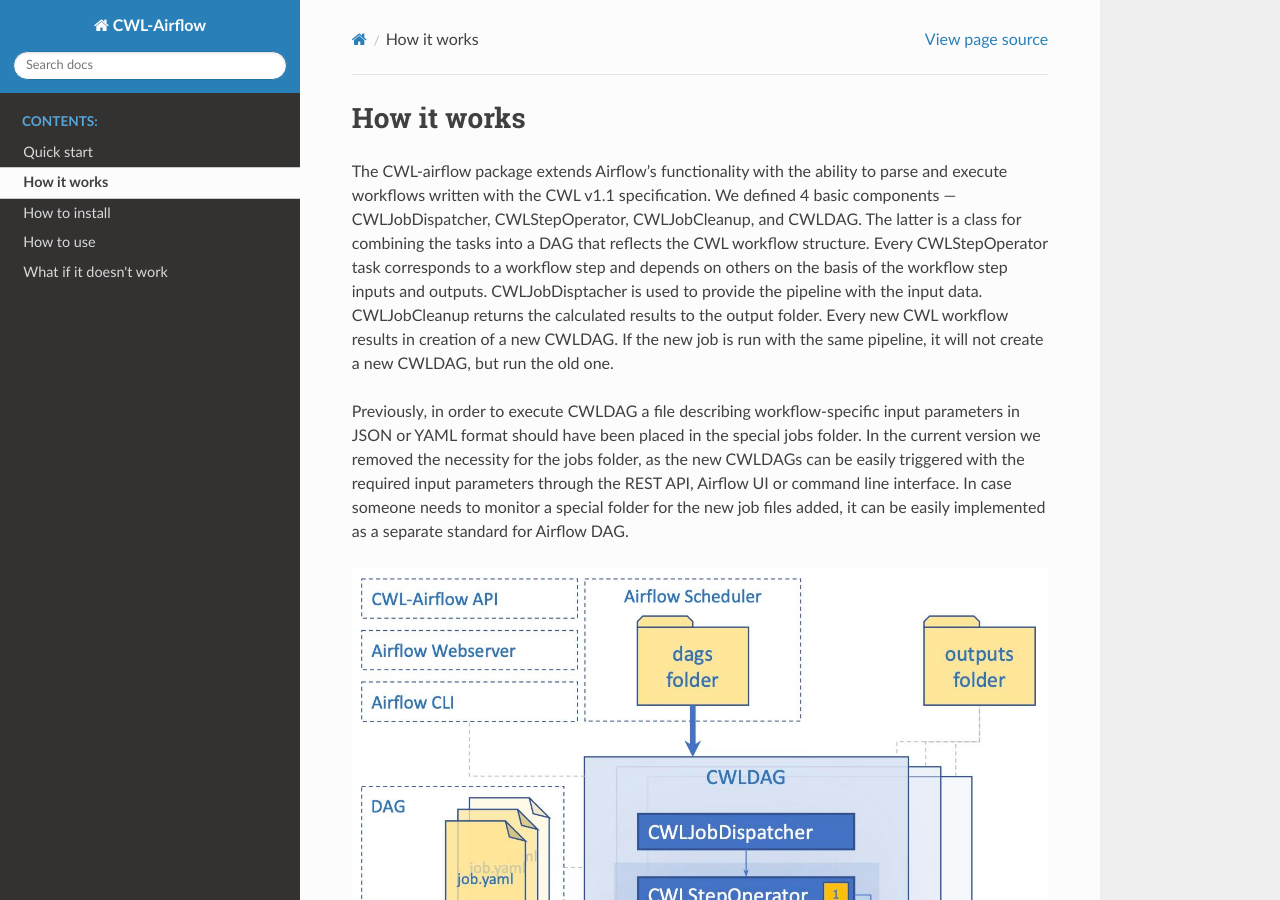
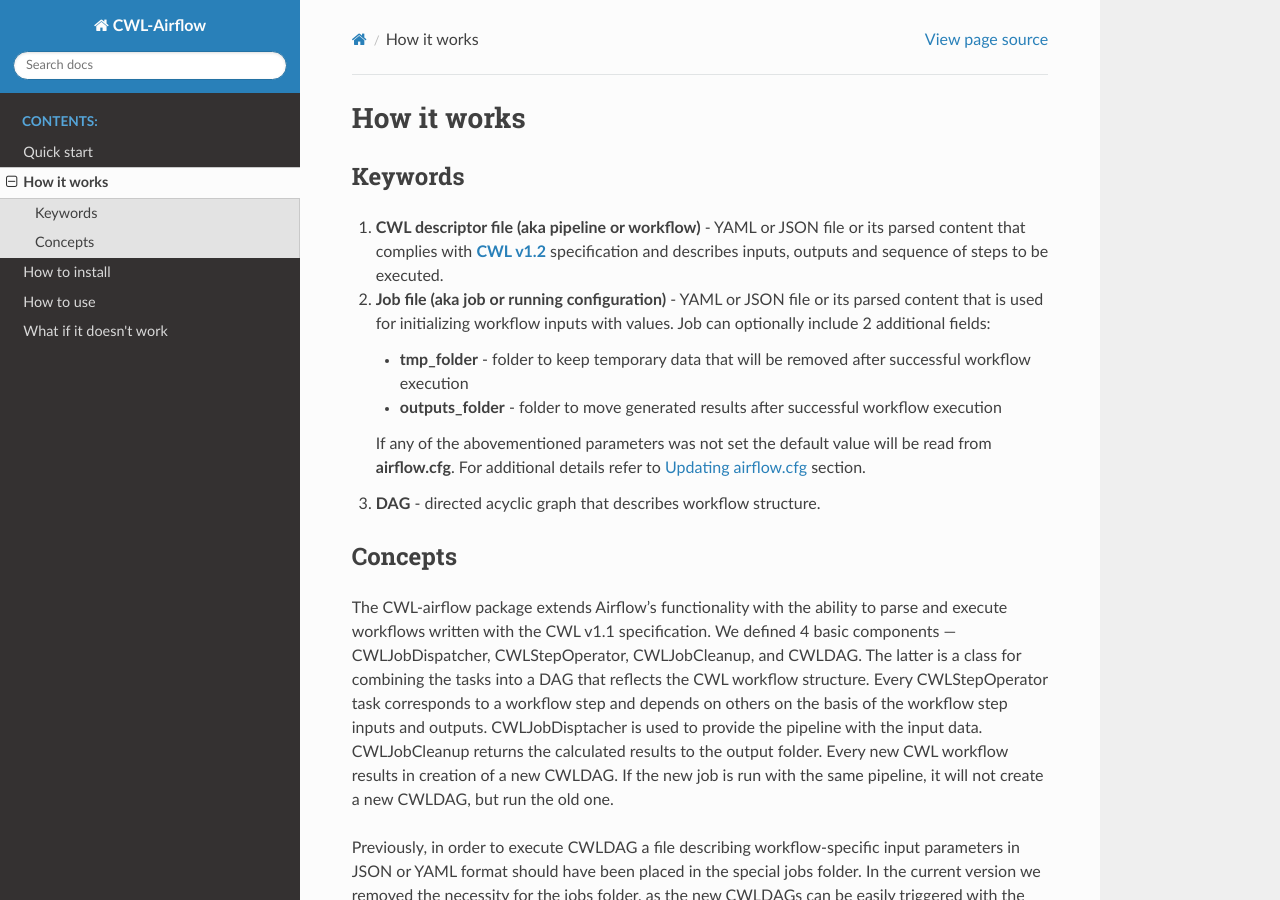
Before and after one commit to Barski-lab/cwl-airflow, a Sphinx documentation site: the page built from docs/readme/how_it_works.md, in a window 1280 px wide and 900 px high. Built offline with Sphinx 7.4.7 and the Read the Docs theme 2.0.0, drawn with Linux system fonts in a browser that asks for light colours.

Commit message:
One more step towards updating docs

```diff
--- a/docs/readme/how_it_works.md
+++ b/docs/readme/how_it_works.md
@@ -1,4 +1,17 @@
 # How it works
+
+## Keywords
+
+1. **CWL descriptor file (aka pipeline or workflow)** - YAML or JSON file or its parsed content that complies with **[CWL v1.2](https://www.commonwl.org/v1.2/)** specification and describes inputs, outputs and sequence of steps to be executed.
+2. **Job file (aka job or running configuration)** - YAML or JSON file or its parsed content that is used for initializing workflow inputs with values. Job can optionally include 2 additional fields:
+   - **tmp_folder** - folder to keep temporary data that will be removed after successful workflow execution
+   - **outputs_folder** - folder to move generated results after successful workflow execution
+
+   If any of the abovementioned parameters was not set the default value will be read from **airflow.cfg**. For additional details refer to [Updating airflow.cfg](./how_to_use.md) section.
+3. **DAG** - directed acyclic graph that describes workflow structure.
+
+
+## Concepts
 
 The CWL-airflow package extends Airflow’s functionality with the ability to parse and execute workflows written with the CWL v1.1 specification. We defined 4 basic components — CWLJobDispatcher, CWLStepOperator, CWLJobCleanup, and CWLDAG. The latter is a class for combining the tasks into a DAG that reflects the CWL workflow structure. Every CWLStepOperator task corresponds to a workflow step and depends on others on the basis of the workflow step inputs and outputs. CWLJobDisptacher is used to provide the pipeline with the input data. CWLJobCleanup returns the calculated results to the output folder. Every new CWL workflow results in creation of a new CWLDAG. If the new job is run with the same pipeline, it will not create a new CWLDAG, but run the old one.
 
```
Also changed, not shown: docs/readme/how_to_use.md (+10 -1 lines), docs/readme/quick_start.md (+1 -1 lines).
